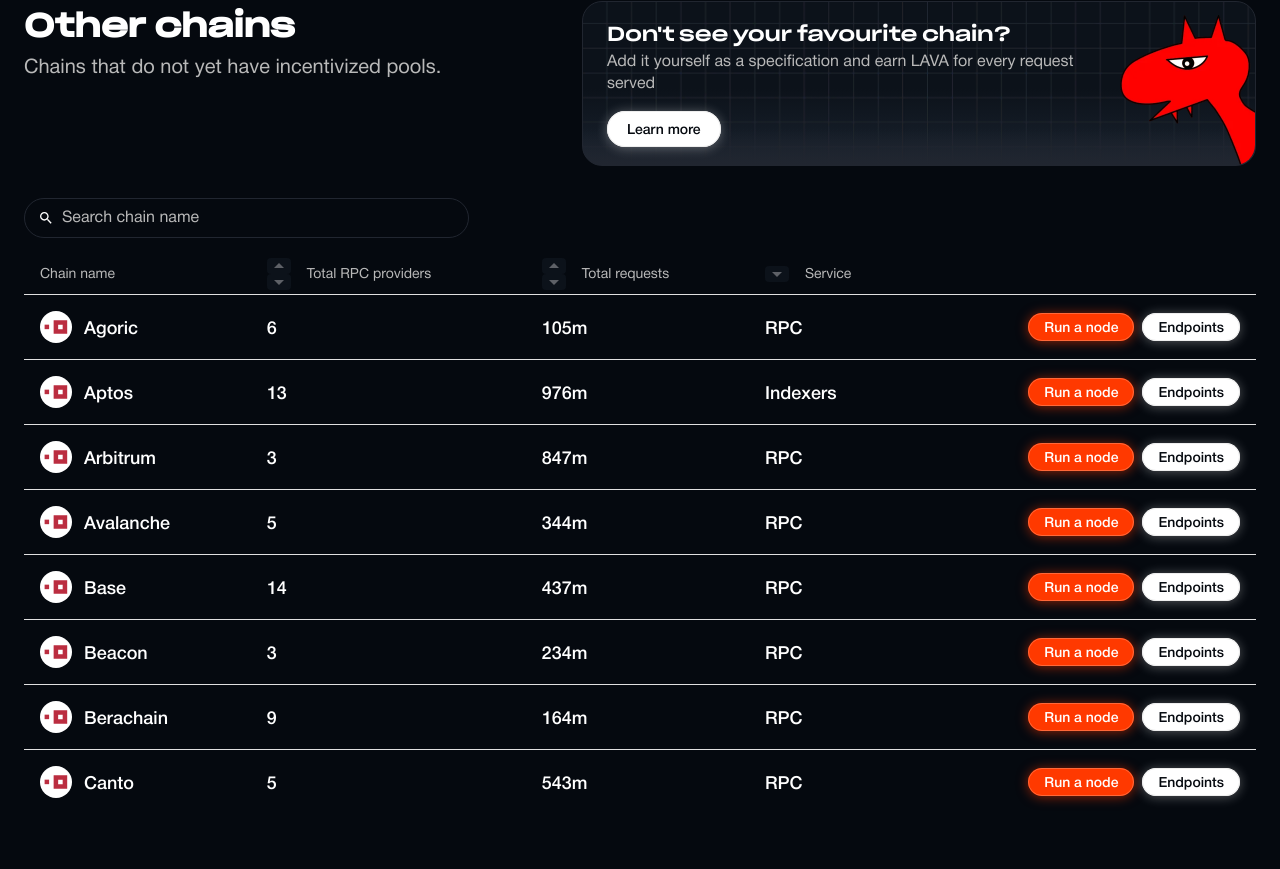
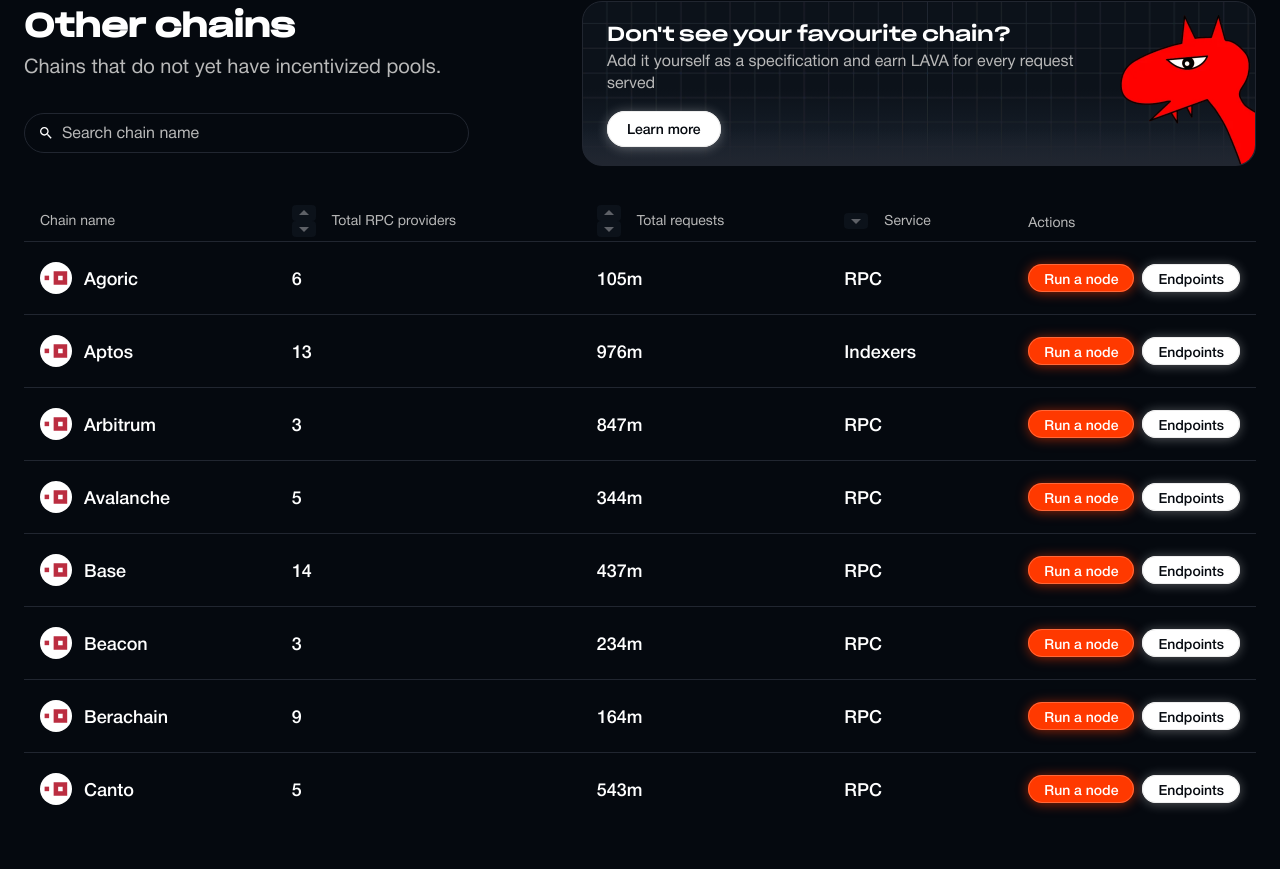
Before and after one commit to lavanet/pools-fe, a Next.js app: page / in a window 1280 px wide. Shown: the part 1551-2420 px from the top of the page. Built offline with nearby package versions, Linux system fonts and the light colour scheme.

Commit message:
LAVA - Table responsive

```diff
--- /dev/null
+++ b/src/components/CustomTableMobileText.tsx
@@ -0,0 +1,28 @@
+'use client'
+
+import { styled, Typography, TypographyProps } from '@mui/material';
+import { visuallyHidden } from '@mui/utils';
+
+type CustomTableMobileTextProps = {
+  title?: string;
+  isHidden?: boolean;
+}
+export const CustomTableMobileText = (
+  {
+    title,
+    isHidden,
+  }: CustomTableMobileTextProps) => {
+  return (
+    <StyledTypography
+      className='c-custom-table-mobile-text'
+      component="span"
+      sx={isHidden? visuallyHidden : undefined}
+    >
+      {title}
+    </StyledTypography>
+  );
+};
+
+const StyledTypography = styled(Typography)<TypographyProps>(({ theme }) => ({
+  color: theme.palette.grey[100],
+}));
--- a/src/components/HomeSectionChainsTable.tsx
+++ b/src/components/HomeSectionChainsTable.tsx
@@ -8,7 +8,7 @@
   Table,
   TableBody,
   TableCell,
-  TableContainer,
+  TableContainer, TableFooter,
   TableHead,
   TableRow,
   Typography,
@@ -18,6 +18,10 @@
 import { IconAgoric } from '@/icons';
 import { HomeSectionChainsTableCellHead, HomeSectionChainsTableCellText } from '@/components';
 import { IChain } from '@/types';
+import { visuallyHidden } from '@mui/utils';
+import useMediaQuery from '@mui/material/useMediaQuery';
+import { theme } from '@/contexts';
+import { CustomTableMobileText } from '@/components/CustomTableMobileText';
 
 const initialChains: IChain[] = [
   {
@@ -75,6 +79,8 @@
 };
 
 export const HomeSectionChainsTable = ({ filter }: ChainsTableProps) => {
+  const isMobile = useMediaQuery(theme.breakpoints.down('md'));
+
   const [chains, setChains] = useState<IChain[]>(initialChains);
 
   useEffect(() => {
@@ -95,8 +101,11 @@
 
   return (
     <TableContainer>
-      <Table aria-label="chains table">
+
+      <StyledTable aria-label="chains table" className="is-responsive">
+
         <TableHead>
+
           <TableRow>
             <HomeSectionChainsTableCellHead title="Chain name" />
 
@@ -117,44 +126,82 @@
               handleDescSorting={() => handleSorting('service', false)}
             />
 
-            <TableCell align="right" />
+            <TableCell>
+              <Typography
+                variant="caption"
+                component="span"
+                // sx={visuallyHidden}
+              >
+                Actions
+              </Typography>
+            </TableCell>
+
           </TableRow>
+
         </TableHead>
 
+        {chains.length ? (
           <TableBody>
-          {chains.length ? (
-            <>
             {chains.map((chain) => (
               <TableRow
                 key={chain.name}
                 sx={{ '&:last-child td, &:last-child th': { border: 0 } }}
               >
-                  <TableCell component="th" scope="row">
-                    <Stack alignItems="center" direction="row" spacing={1.5}>
+                <TableCell
+                  component="th"
+                  scope="row"
+                >
+                  {isMobile && (
+                    <CustomTableMobileText title='Chain name' isHidden />
+                  )}
+
+                  <Stack alignItems="center" direction="row" useFlexGap spacing={1.5}>
+
                     {/* TODO: replace with a brand icon */}
                     <StyledIcon>
-                        <IconSvg>
                       <IconAgoric />
-                        </IconSvg>
                     </StyledIcon>
 
-                      <Typography variant="h6">{chain.name}</Typography>
+                    <Typography variant="h6">
+                      {chain.name}
+                    </Typography>
+
                   </Stack>
+
                 </TableCell>
 
-                  <HomeSectionChainsTableCellText text={`${chain.rpcProviders}`} />
+                <HomeSectionChainsTableCellText
+                  mobileTitle='Total RPC providers'
+                  text={`${chain.rpcProviders}`}
+                  textVariant={!isMobile && "h6"}
+                />
 
-                  <HomeSectionChainsTableCellText text={`${chain.requests}m`} />
+                <HomeSectionChainsTableCellText
+                  mobileTitle='Total requests'
+                  text={`${chain.requests}m`}
+                  textVariant={!isMobile && "h6"}
+                />
 
-                  <HomeSectionChainsTableCellText text={chain.service} />
+                <HomeSectionChainsTableCellText
+                  mobileTitle='Service'
+                  text={chain.service}
+                  textVariant={!isMobile && "h6"}
+                />
 
-                  <TableCell align="right">
+                <TableCell>
+                  {isMobile && (
+                    <CustomTableMobileText title='Actions' isHidden />
+                  )}
+
                   <Stack
                     direction="row"
-                      justifyContent="flex-end"
+                    useFlexGap
                     spacing={1}
                   >
-                      <Button size="small" variant="contained">
+                    <Button
+                      size="small"
+                      variant="contained"
+                    >
                       Run a node
                     </Button>
 
@@ -165,32 +212,58 @@
                     >
                       Endpoints
                     </Button>
+
                   </Stack>
+
+                </TableCell>
+
+              </TableRow>
+            ))}
+          </TableBody>
+        ):(
+          <TableFooter>
+            <TableRow>
+              <TableCell colSpan={5} component="td">
+                <div>
+                  <Typography variant="h4" component="h3">
+                    No results found
+                  </Typography>
+                  <Typography component="p">
+                    No chains matching your search criteria were found
+                  </Typography>
+                </div>
               </TableCell>
             </TableRow>
-              ))}
-            </>
-          ) : (
-            <TableRow>
-              <StyledTableCell colSpan={5}>
-                <Typography align="center" variant="h6">
-                  No chains found matching your search criteria
-                </Typography>
-              </StyledTableCell>
-            </TableRow>
+          </TableFooter>
         )}
-        </TableBody>
-      </Table>
+
+      </StyledTable>
+
     </TableContainer>
   );
 };
 
-const StyledIcon = styled('div')({
-  fontSize: 32,
-  lineHeight: 0,
+const StyledIcon = styled('i')({
+  width: 32,
+  height: 32,
 });
 
-const StyledTableCell = styled(TableCell)(({ theme }) => ({
-  border: 'none',
-  padding: theme.spacing(5),
-}));
+const StyledTable = styled(Table)({
+  [theme.breakpoints.up('md')]: {
+    '& thead tr th:last-child, & tbody tr td:last-child': {
+      width: 0,
+    },
+  },
+
+  [theme.breakpoints.down('md')]: {
+    '& tbody tr td:last-child': {
+      '& > div': {
+        flexWrap: 'wrap',
+
+        '& button': {
+          flexGrow: 1,
+        }
+      },
+    },
+  },
+});
--- a/src/components/HomeSectionChainsTableCellText.tsx
+++ b/src/components/HomeSectionChainsTableCellText.tsx
@@ -1,9 +1,39 @@
-import { TableCell, Typography } from '@mui/material';
+'use client'
 
-type ChainsTableCellTextProps = { text: string };
+import { styled, TableCell, Typography, TypographyProps } from '@mui/material';
+import useMediaQuery from '@mui/material/useMediaQuery';
+import { theme } from '@/contexts';
 
-export const HomeSectionChainsTableCellText = ({ text }: ChainsTableCellTextProps) => (
-  <TableCell>
-    <Typography variant="h6">{text}</Typography>
-  </TableCell>
-);
+import { CustomTableMobileText } from '@/components/CustomTableMobileText';
+
+type ChainsTableCellTextProps = {
+  text: string;
+  textVariant?: any;
+  mobileTitle?: string;
+};
+
+export const HomeSectionChainsTableCellText = (
+  {
+    text,
+    textVariant,
+    mobileTitle
+  }: ChainsTableCellTextProps) => {
+  const isMobile = useMediaQuery(theme.breakpoints.down('md'));
+
+  return (
+    <TableCell>
+
+      {isMobile && mobileTitle && (
+        <CustomTableMobileText title={mobileTitle} />
+      )}
+
+      <Typography
+        variant={textVariant ? textVariant : undefined}
+        component="span"
+      >
+        {text}
+      </Typography>
+
+    </TableCell>
+  );
+};
--- a/src/contexts/theme/theme.ts
+++ b/src/contexts/theme/theme.ts
@@ -252,6 +252,21 @@
     MuiCssBaseline: {
       styleOverrides: {
         '& a': { textDecoration: 'none' },
+
+        '& i': {
+          flexShrink: 0,
+          display: 'inline-flex',
+          alignItems: 'center',
+          justifyContent: 'center',
+          fontSize: 'inherit',
+          fontStyle: 'normal',
+
+          '& > svg, & > img': {
+            width: '100%',
+            maxWidth: '100%',
+            height: 'auto'
+          }
+        }
       },
     },
     MuiContainer: {
@@ -407,11 +422,104 @@
         }
       }
     },
+    MuiTable: {
+      styleOverrides: {
+        root: {
+          '&.is-responsive': {
+            [baseTheme.breakpoints.down('md')]: {
+              display: 'block',
+
+              '& thead, & thead tr, & th, & tfoot, & tfoot tr, & tfoot tr td': {
+                display: 'block',
+              },
+
+              '& thead tr th': {
+                position: 'absolute',
+                top: '-9999px',
+                left: '-9999px',
+              },
+
+              '& tbody': {
+                display: 'flex',
+                flexDirection: 'column',
+                rowGap: 12,
+
+                '& tr': {
+                  display: 'flex',
+                  flexDirection: 'column',
+                  backgroundColor: baseTheme.palette.secondary.main,
+                  border: `1px solid ${baseTheme.palette.grey[400]}`,
+                  borderRadius: 16,
+
+                  '& th': {
+                    padding: baseTheme.spacing(2),
+                  },
+
+                  '&:last-child td': {
+                    borderBottom: `1px solid ${baseTheme.palette.grey[400]}`,
+                  },
+
+                  '& td': {
+                    display: 'grid',
+                    gridTemplateColumns: '1fr auto',
+                    alignItems: 'center',
+                    padding: baseTheme.spacing(1, 2),
+
+                    '&:last-child': {
+                      borderBottom: '0 !important',
+                    },
+                  },
+                },
+              },
+
+              '& tfoot tr': {
+                backgroundColor: baseTheme.palette.secondary.main,
+                border: `1px solid ${baseTheme.palette.grey[400]}`,
+                borderRadius: 16,
+              },
+            },
+          },
+        }
+      }
+    },
     MuiTableCell: {
       styleOverrides: {
-        root: { minHeight: 72, padding: '16px' },
-        head: { minHeight: 40, padding: '4px 16px' }
+        root: {
+          padding: '20px 16px',
+          borderBottom: `1px solid ${baseTheme.palette.grey[400]}`,
+          color: 'inherit'
+        },
+        head: {
+          padding: '4px 16px',
+          color: baseTheme.palette.grey[100],
+          borderBottom: `1px solid ${baseTheme.palette.grey[400]}`,
+        }
       },
-    }
+    },
+    MuiTableFooter: {
+      styleOverrides: {
+        root: {
+          '& tr:first-child td': {
+            padding: '40px 16px',
+            borderBottom: 0,
+            textAlign: 'center',
+
+            '& > div': {
+              display: 'flex',
+              flexDirection: 'column',
+              rowGap: 8,
+            },
+
+            '& h3': {
+              fontWeight: 500,
+            },
+
+            '& p': {
+              color: baseTheme.palette.grey[200],
+            },
+          },
+        }
+      }
+    },
   }
 });
```
Also changed, not shown: src/components/HomeSectionChains.tsx (+3 -4 lines). Lines whose indentation alone changed are shown as unchanged.
